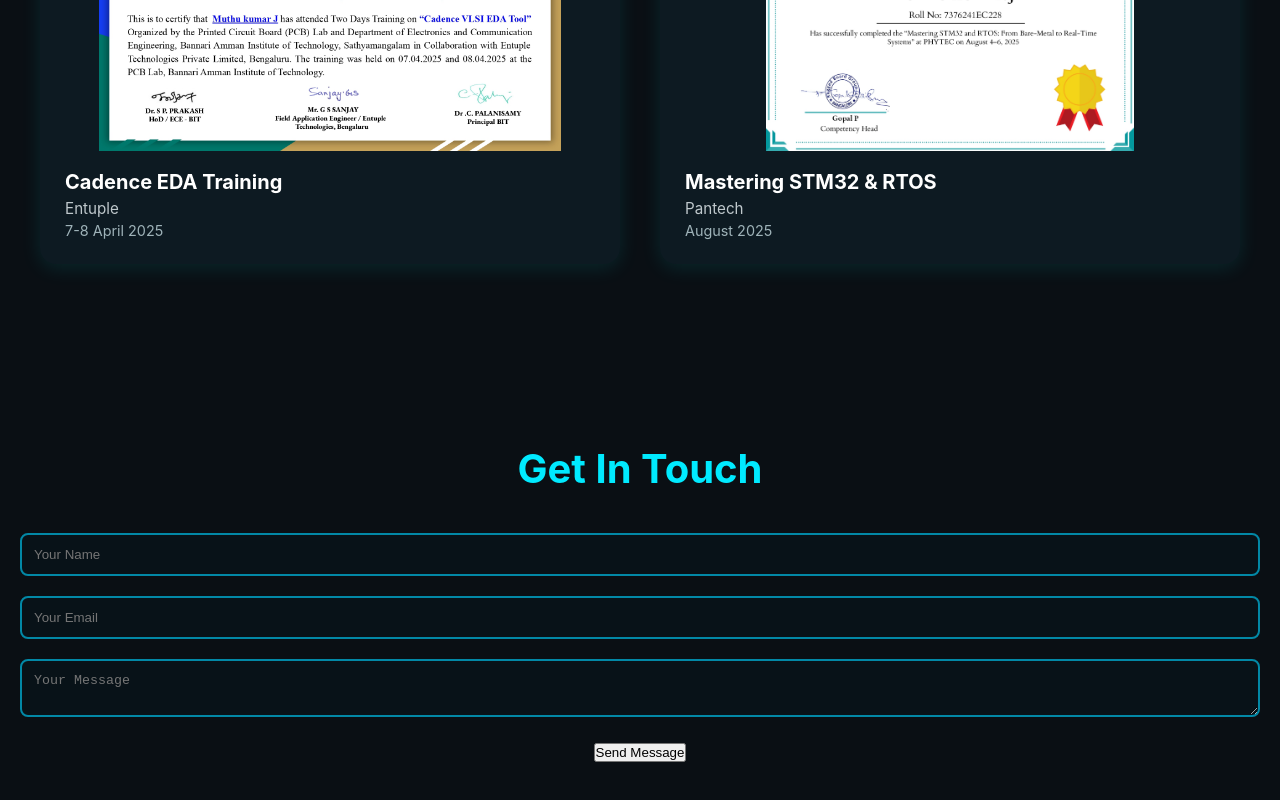
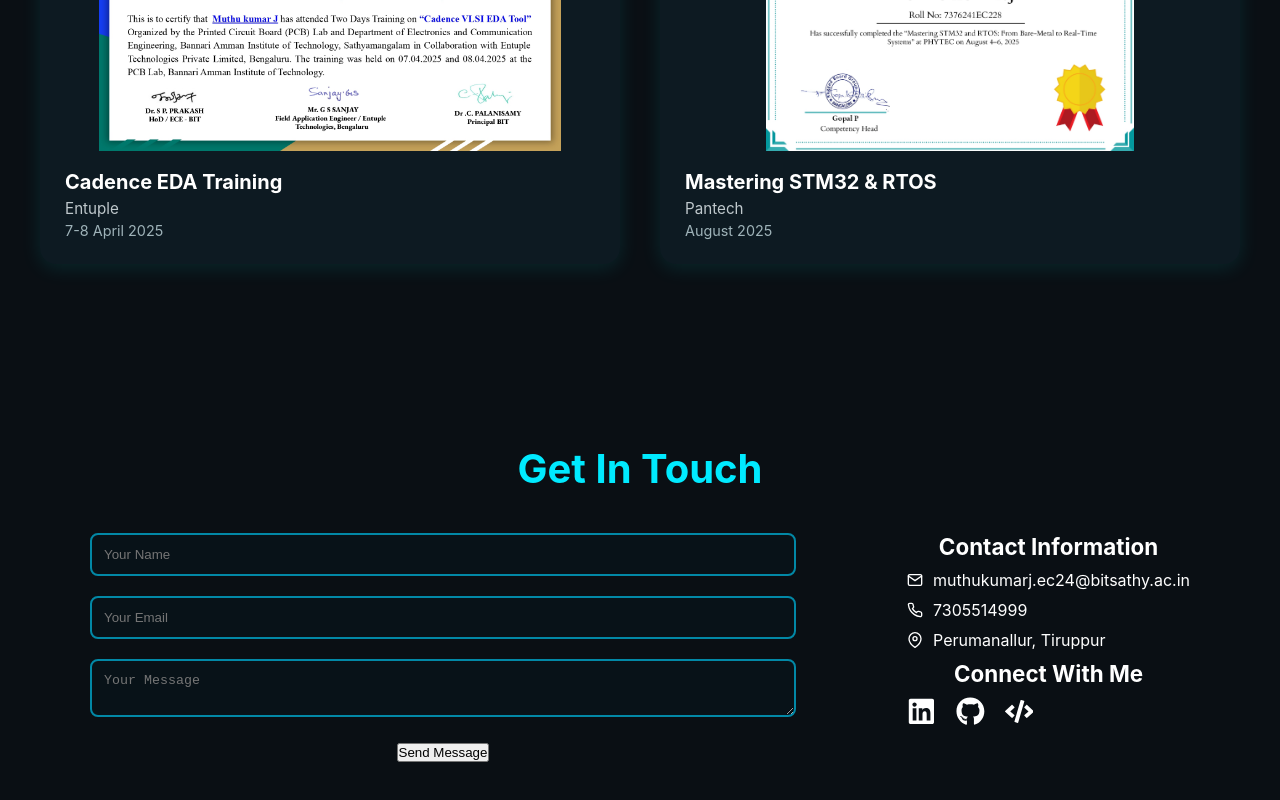
Before and after one commit to Muthukumarj-42/portfolio, a React (Vite) app: page / in a window 1280 px wide. Shown: the part 3013-3813 px from the top of the page. Built offline with nearby package versions, Linux system fonts and the light colour scheme.

Commit message:
Edited contacts information

```diff
--- a/src/components/Contact.module.css
+++ b/src/components/Contact.module.css
@@ -113,3 +113,47 @@
   transform: scale(1.2);
   color: #00bcd4;
 }
+.container {
+  display: flex;
+  justify-content: space-between;
+  gap: 40px;
+  margin-top: 40px;
+  flex-wrap: wrap;
+}
+
+.infoBox {
+  color: white;
+  max-width: 350px;
+}
+
+.infoTitle {
+  font-size: 1.4rem;
+  margin-bottom: 10px;
+  color: var(--primary);
+}
+
+.infoItem {
+  display: flex;
+  align-items: center;
+  gap: 10px;
+  margin-bottom: 10px;
+  font-size: 1rem;
+  color: var(--text-light);
+}
+
+.socials {
+  display: flex;
+  gap: 20px;
+  margin-top: 10px;
+}
+
+.socials a {
+  font-size: 1.8rem;
+  color: var(--primary);
+  transition: 0.3s ease;
+}
+
+.socials a:hover {
+  color: white;
+  transform: scale(1.2);
+}
--- a/src/components/Contact.tsx
+++ b/src/components/Contact.tsx
@@ -1,5 +1,7 @@
 import { useState } from "react";
 import styles from "./Contact.module.css";
+import { FiMail, FiPhone, FiMapPin } from "react-icons/fi";
+import { FaLinkedin, FaGithub, FaCode } from "react-icons/fa";
 
 export default function Contact() {
   const [name, setName] = useState("");
@@ -18,17 +20,11 @@ export default function Contact() {
           method: "POST",
           mode: "no-cors",
           headers: { "Content-Type": "application/json" },
-          body: JSON.stringify({
-            name: name, // ❗ NO `.value`
-            email: email, // ❗ NO `.value`
-            message: message, // ❗ NO `.value`
-          }),
+          body: JSON.stringify({ name, email, message }),
         }
       );
 
       setStatus("Message Sent Successfully!");
-
-      // Reset fields
       setName("");
       setEmail("");
       setMessage("");
@@ -41,13 +37,15 @@ export default function Contact() {
     <section id="contact" className={styles.contactSection}>
       <h2 className={styles.title}>Get In Touch</h2>
 
+      <div className={styles.container}>
+        {/* Form Section */}
         <form onSubmit={handleSubmit} className={styles.form}>
           <input
             type="text"
             className={styles.input}
             placeholder="Your Name"
             value={name}
-          onChange={(e) => setName(e.target.value)} // correct
+            onChange={(e) => setName(e.target.value)}
             required
           />
 
@@ -56,7 +54,7 @@ export default function Contact() {
             className={styles.input}
             placeholder="Your Email"
             value={email}
-          onChange={(e) => setEmail(e.target.value)} // correct
+            onChange={(e) => setEmail(e.target.value)}
             required
           />
 
@@ -64,16 +62,51 @@ export default function Contact() {
             className={styles.textarea}
             placeholder="Your Message"
             value={message}
-          onChange={(e) => setMessage(e.target.value)} // correct
+            onChange={(e) => setMessage(e.target.value)}
             required
           />
 
           <button type="submit" className={styles.btn}>
             Send Message
           </button>
+
+          <p className={styles.status}>{status}</p>
         </form>
 
-      <p className={styles.status}>{status}</p>
+        {/* Contact Information */}
+        <div className={styles.infoBox}>
+          <h3 className={styles.infoTitle}>Contact Information</h3>
+
+          <p className={styles.infoItem}>
+            <FiMail /> muthukumarj.ec24@bitsathy.ac.in
+          </p>
+
+          <p className={styles.infoItem}>
+            <FiPhone /> 7305514999
+          </p>
+
+          <p className={styles.infoItem}>
+            <FiMapPin /> Perumanallur, Tiruppur
+          </p>
+
+          <h3 className={styles.infoTitle}>Connect With Me</h3>
+
+          <div className={styles.socials}>
+            <a
+              href="https://www.linkedin.com/in/muthu-kumar-j42/"
+              target="_blank"
+            >
+              <FaLinkedin />
+            </a>
+            <a href="https://github.com/Muthukumarj-42" target="_blank">
+              <FaGithub />
+            </a>
+            <a href="https://leetcode.com/u/muthu_code/" target="_blank">
+              <FaCode />
+            </a>
+          </div>
+        </div>
+      </div>
     </section>
   );
 }
```
Lines whose indentation alone changed are shown as unchanged.
